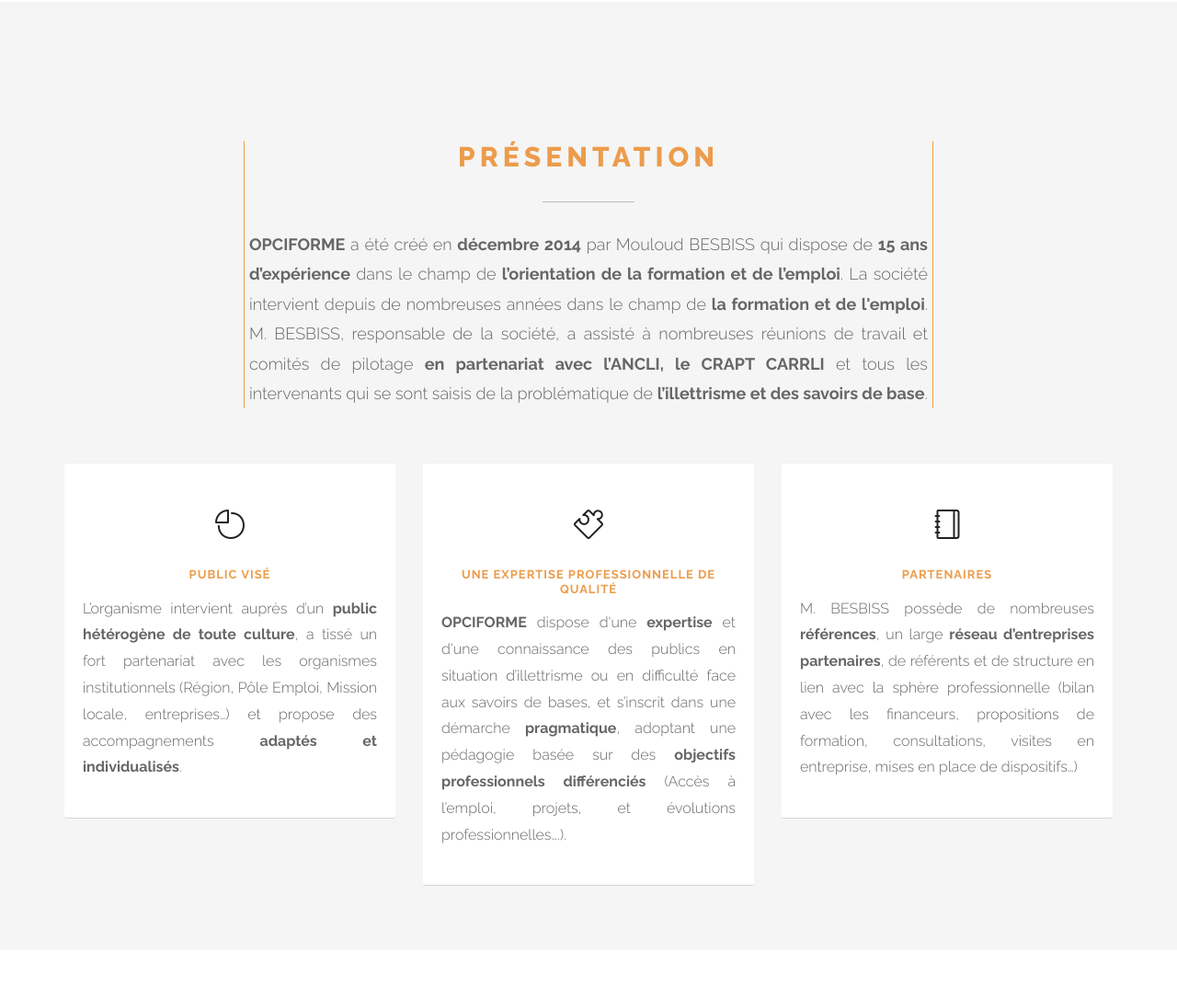
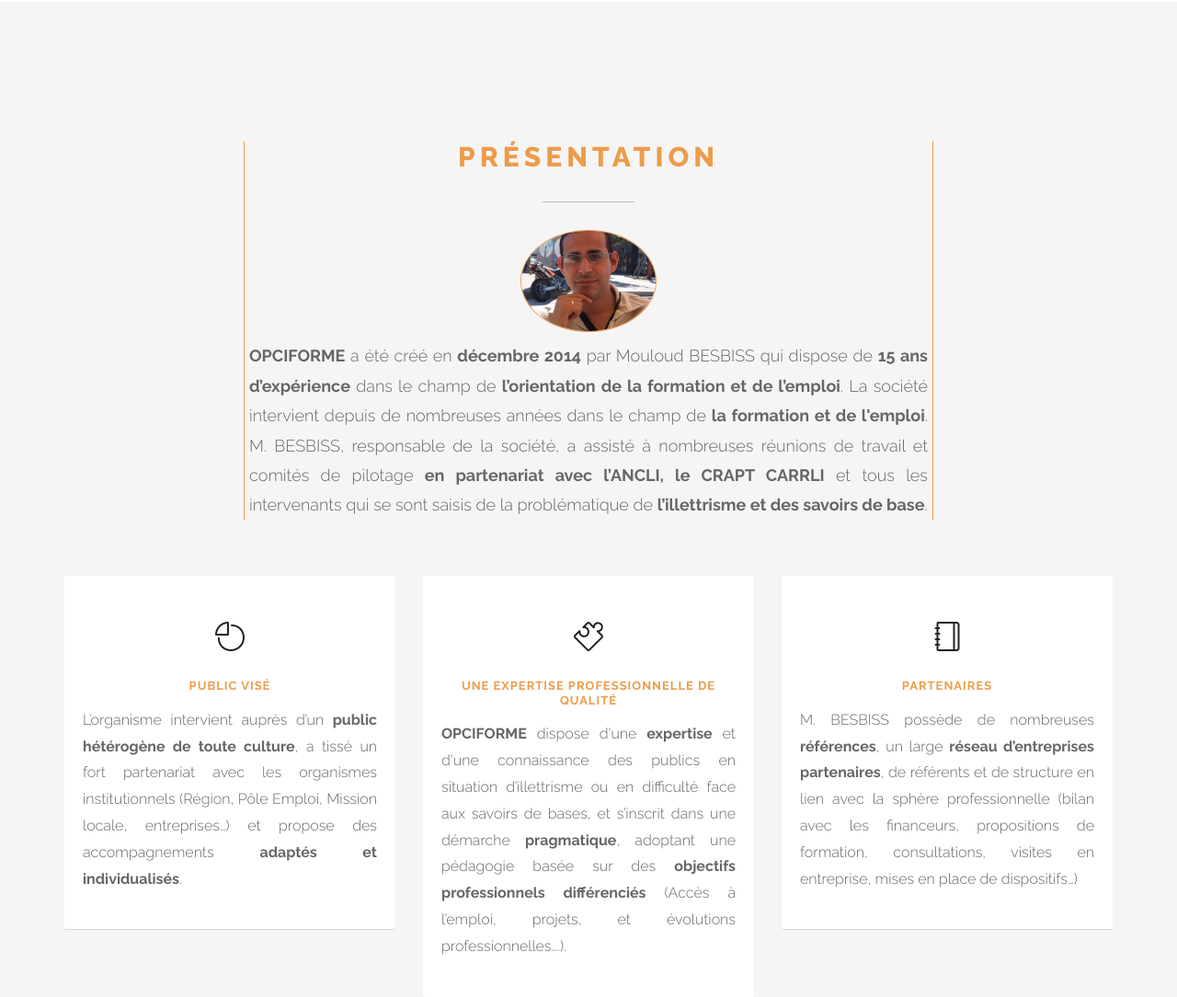
Before and after one commit to NaifousBS/opciforme, a PHP site: page / in a window 1280 px wide. Shown: the part 848-1932 px from the top of the page at 92% size. Run offline with PHP 8.4, Linux system fonts and the light colour scheme.

Commit message:
Ajout photo présentation

```diff
--- a/index.php
+++ b/index.php
@@ -51,6 +51,7 @@
 						<h2 class="pfblock-title">Présentation</h2>
 						<div class="pfblock-line"></div>
 						<div class="pfblock-subtitle" style="text-align: justify; margin:5px">
+                            <p style="text-align: center"><img src="assets/images/photoMB.jpg" style="border: 1px solid #ec9c4b;border-radius:50%;width:20%"/></p>
                             <b>OPCIFORME</b> a été créé en <b>décembre 2014</b> par Mouloud BESBISS qui dispose de <b>15 ans
                             d’expérience</b> dans le champ de <b>l’orientation de la formation et de l’emploi</b>.
 							La société intervient depuis de nombreuses années dans le champ de <b>la formation et de l'emploi</b>.
```
Also changed, not shown: assets/images/photoMB.jpg (added).
